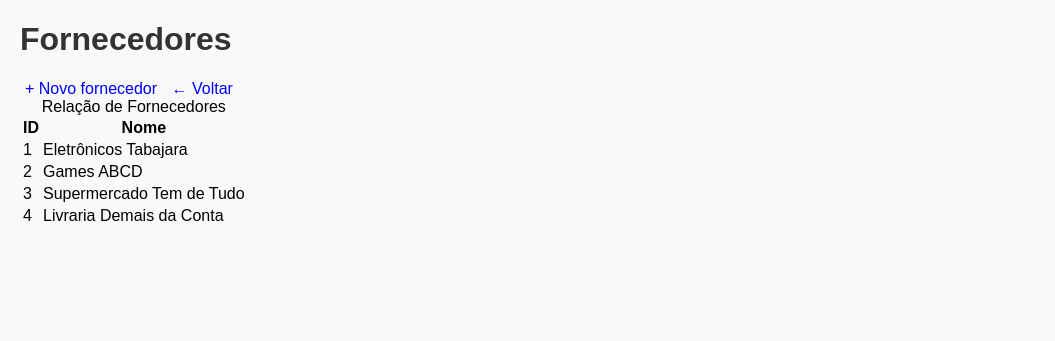
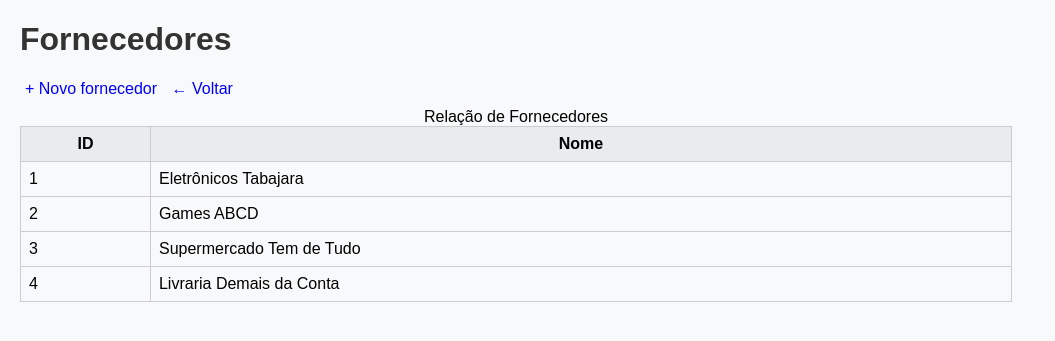
Before and after one commit to tiago-fullstack2025/flybynight-gerenciamento, a PHP site: page /fornecedores/listar.php in a window 1280 px wide. Shown: the top 341 px of the page, without its empty margins (0-1055 px from the left). Run offline with PHP 8.4, Linux system fonts and the light colour scheme; data comes from the database, SQL or seed files in the repository.

Commit message:
Aplica estilos à tabela

```diff
--- a/css/estilos.css
+++ b/css/estilos.css
@@ -16,3 +16,16 @@ a:hover {
     color: black;
     text-decoration: underline;
 }
+
+table {
+    width: 80%;
+    margin-top: 10px;
+    border-collapse: collapse;
+}
+
+th, td {
+    border: 1px solid #ccc;
+    padding: 8px;
+}
+
+th { background-color: #e9ecef;}
```
